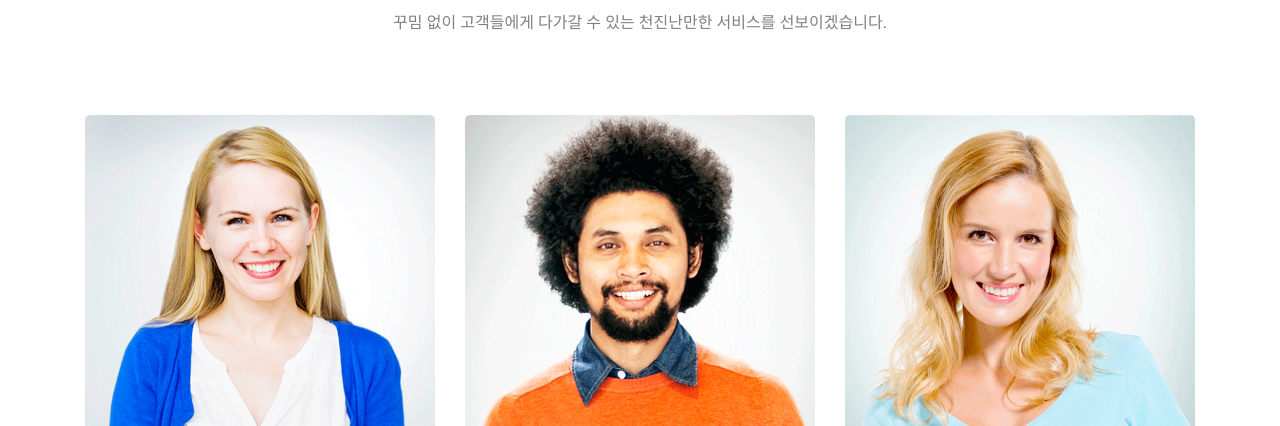
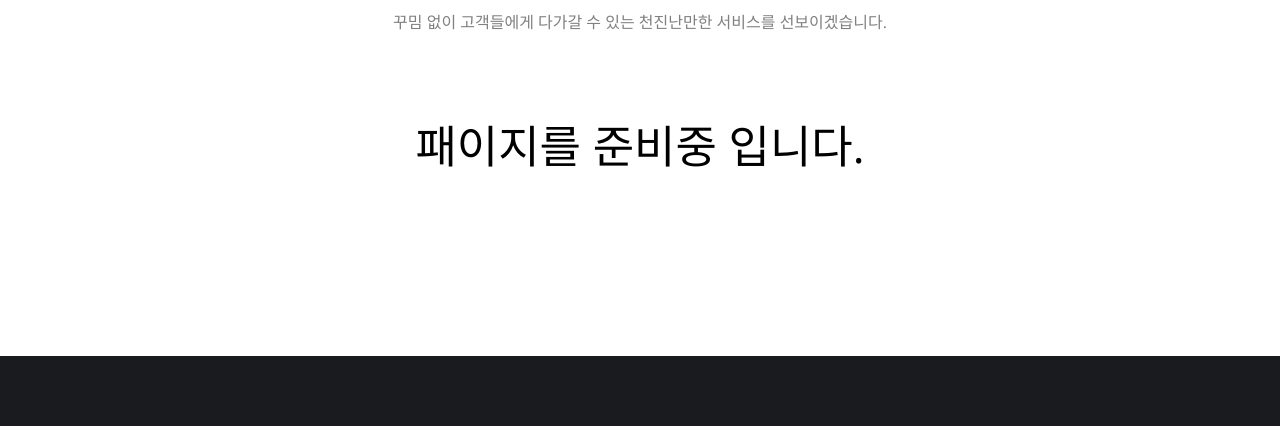
Before and after one commit to x2ever/small_app, a website: page team.html in a window 1280 px wide. Shown: the part 114-540 px from the top of the page. Drawn offline with nearby package versions, Linux system fonts and the light colour scheme; some packages are replaced by stand-ins of ours.

Commit message:
Delete team info

```diff
--- a/team.html
+++ b/team.html
@@ -100,53 +100,41 @@ FACEBOOK: https://www.facebook.com/themefisher
 				</div>
 			</div>
 		</div>
-		<div class="row">
+    <div class="section-title">
+      <h1>패이지를 준비중 입니다.</h1>
+    </div>
+		<!-- <div class="row">
 			<div class="col-lg-4 col-md-6">
-				<!-- Team -->
         <div class="team-sm">
-	<!-- Team Member Image -->
           <div class="image">
             <img class="w-100" src="images/team/design-team-01.jpg" alt="member-image">
           </div>
-	<!-- Name -->
           <h3>신지민</h3>
-	<!-- Position -->
           <cite>Front-End Software Engineer, CEO</cite>
-	<!-- Description -->
           <p>Vivamus magna justo, lacinia eget consectetur sed, convallis at tellus. Vestibulum ac diam sit amet quam vehicula elementum sed sit amet dui. Vivamus suscipit tortor eget felis porttitor volutpat.</p>
         </div>
 			</div>
 			<div class="col-lg-4 col-md-6">
-				<!-- Team -->
         <div class="team-sm">
-	<!-- Team Member Image -->
           <div class="image">
             <img class="w-100" src="images/team/design-team-02.jpg" alt="member-image">
           </div>
-	<!-- Name -->
           <h3>오선식</h3>
-	<!-- Position -->
           <cite>Back-End Software Engineer, CTO</cite>
-	<!-- Description -->
           <p>Vivamus magna justo, lacinia eget consectetur sed, convallis at tellus. Vestibulum ac diam sit amet quam vehicula elementum sed sit amet dui. Vivamus suscipit tortor eget felis porttitor volutpat.</p>
         </div>
 			</div>
 			<div class="col-lg-4 col-md-6">
-				<!-- Team -->
         <div class="team-sm">
-	<!-- Team Member Image -->
           <div class="image">
             <img class="w-100" src="images/team/design-team-03.jpg" alt="member-image">
           </div>
-	<!-- Name -->
           <h3>한일석</h3>
-	<!-- Position -->
           <cite>Blockchain Software Engineer, CPO</cite>
-	<!-- Description -->
           <p>Vivamus magna justo, lacinia eget consectetur sed, convallis at tellus. Vestibulum ac diam sit amet quam vehicula elementum sed sit amet dui. Vivamus suscipit tortor eget felis porttitor volutpat.</p>
         </div>
 			</div>
-		</div>
+		</div> -->
 	</div>
 </section>
 <!--====  End of Design Team  ====-->
```
Lines whose indentation alone changed are shown as unchanged.
